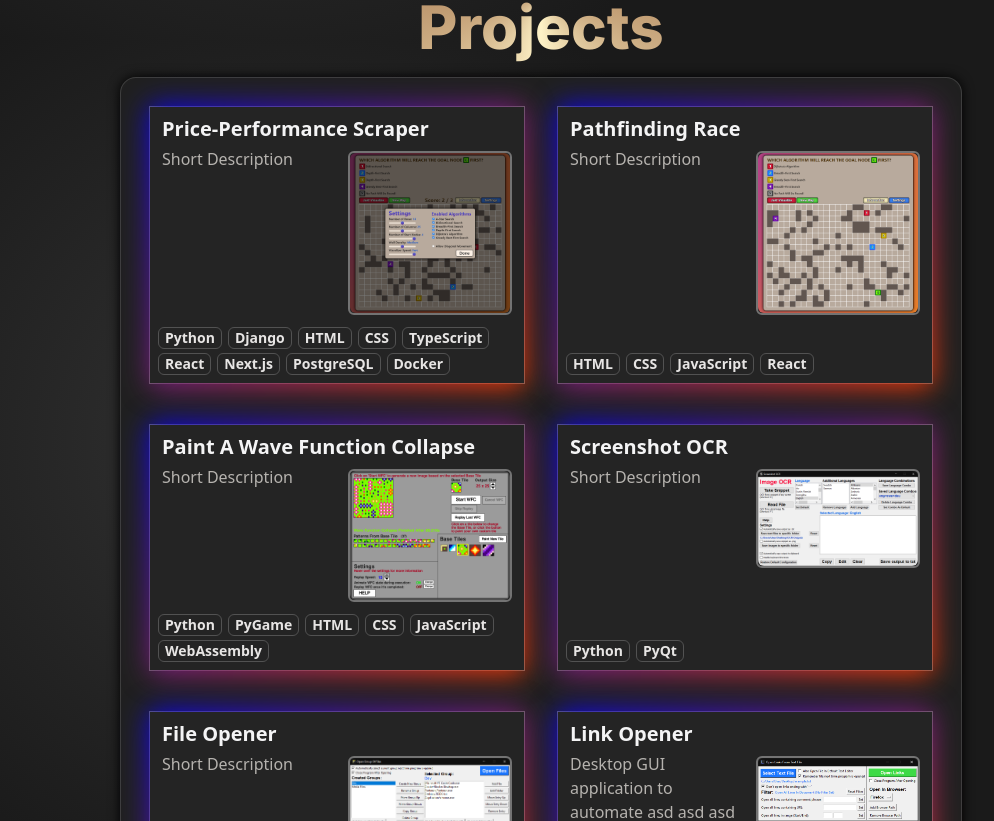
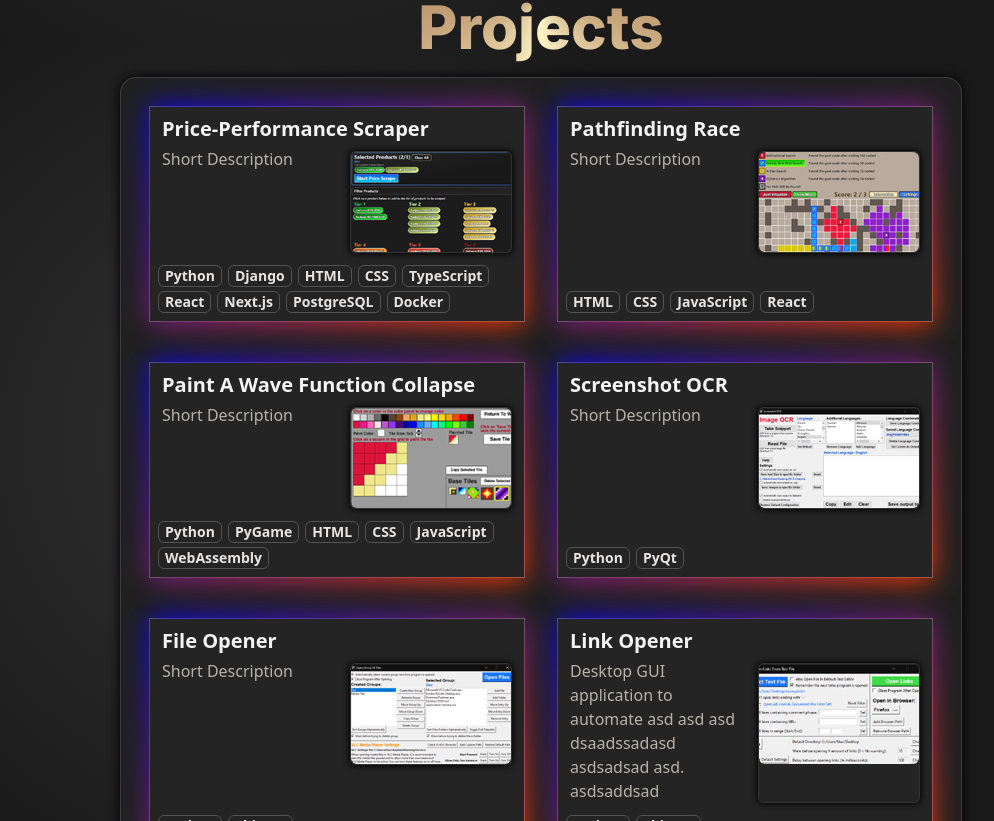
Before and after one commit to vik-ma/portfolio, a Next.js app: page / in a window 1280 px wide. Shown: the part 759-1580 px from the top of the page, without its empty margins (99-1093 px from the left). Built offline with nearby package versions, Linux system fonts and the light colour scheme.

Commit message:
Added new thumbnail images to ProjectsSection

```diff
--- a/app/ProjectsInfo.tsx
+++ b/app/ProjectsInfo.tsx
@@ -16,7 +16,7 @@ export const ProjectsInfo = {
       "PostgreSQL",
       "Docker",
     ],
-    previewImgSrc: "/images/pathfinding-race-preview-4.png",
+    previewImgSrc: "/images/pps-thumbnail.png",
     // cssGradient: "bg-gradient-to-r from-violet-500 via-rose-500 to-orange-600",
   },
   "pathfinding-race": {
@@ -26,7 +26,7 @@ export const ProjectsInfo = {
     cssId: "project-pathfinding",
     cssGradient: "bg-gradient-to-r from-rose-600 to-amber-400",
     techStack: ["HTML", "CSS", "JavaScript", "React"],
-    previewImgSrc: "/images/pathfinding-race-preview-1.png",
+    previewImgSrc: "/images/pathfinding-race-thumbnail.png",
     // cssGradient: "bg-gradient-to-r from-yellow-300 to-pink-600",
   },
   "paint-a-wave-function-collapse": {
@@ -36,7 +36,7 @@ export const ProjectsInfo = {
     cssId: "project-wfc",
     cssGradient: "bg-gradient-to-r from-rose-600 via-red-500 to-orange-400",
     techStack: ["Python", "PyGame", "HTML", "CSS", "JavaScript", "WebAssembly"],
-    previewImgSrc: "/images/wfc-preview-1.png",
+    previewImgSrc: "/images/wfc-thumbnail.png",
     // cssGradient: "bg-gradient-to-r from-rose-600 via-red-500 to-orange-400",
   },
   "screenshot-ocr": {
@@ -46,7 +46,7 @@ export const ProjectsInfo = {
     cssId: "project-ocr",
     cssGradient: "bg-gradient-to-r from-rose-600 to-amber-400",
     techStack: ["Python", "PyQt"],
-    previewImgSrc: "/images/screenshot-ocr-preview.png",
+    previewImgSrc: "/images/screenshot-ocr-thumbnail.png",
     // cssGradient: "bg-gradient-to-r from-rose-600 to-red-600",
   },
   "file-opener": {
@@ -56,7 +56,7 @@ export const ProjectsInfo = {
     cssId: "project-file-opener",
     cssGradient: "bg-gradient-to-r from-rose-600 to-yellow-400",
     techStack: ["Python", "Tkinter"],
-    previewImgSrc: "/images/file-opener-preview.png",
+    previewImgSrc: "/images/file-opener-thumbnail.png",
     // cssGradient: "bg-gradient-to-r from-orange-500 to-amber-400",
   },
   "link-opener": {
@@ -66,7 +66,7 @@ export const ProjectsInfo = {
     cssId: "project-link-opener",
     cssGradient: "bg-gradient-to-r from-rose-600 to-yellow-400",
     techStack: ["Python", "Tkinter"],
-    previewImgSrc: "/images/link-opener-preview.png",
+    previewImgSrc: "/images/link-opener-thumbnail.png",
     // cssGradient: "bg-gradient-to-r from-blue-400 to-fuchsia-800",
   },
 };
--- a/app/components/ProjectsSection.tsx
+++ b/app/components/ProjectsSection.tsx
@@ -21,13 +21,13 @@ export default function ProjectsSection() {
                       <p className="project-short-desc max-w-[50%]">
                         {value.shortDescription}
                       </p>
-                      <div className="mt-1 rounded-md border-2 border-neutral-500">
+                      <div className="mt-1 rounded-md thumbnail-container">
                         <Image
-                          className="object-fill rounded-md"
+                          className="rounded-md"
                           src={value.previewImgSrc}
                           alt={`${value.name} Preview Image`}
-                          width="160"
-                          height="100"
+                          width={160}
+                          height={100}
                         />
                       </div>
                     </div>
--- a/app/globals.css
+++ b/app/globals.css
@@ -235,3 +235,8 @@ body {
 .project-short-desc {
   color: #B6B3AF;
 }
+
+.thumbnail-container {
+  border: 1px solid rgba(54, 54, 54, 0.8);
+  box-shadow: 0px 0px 6px 1px rgb(0, 0, 0);
+}
```
